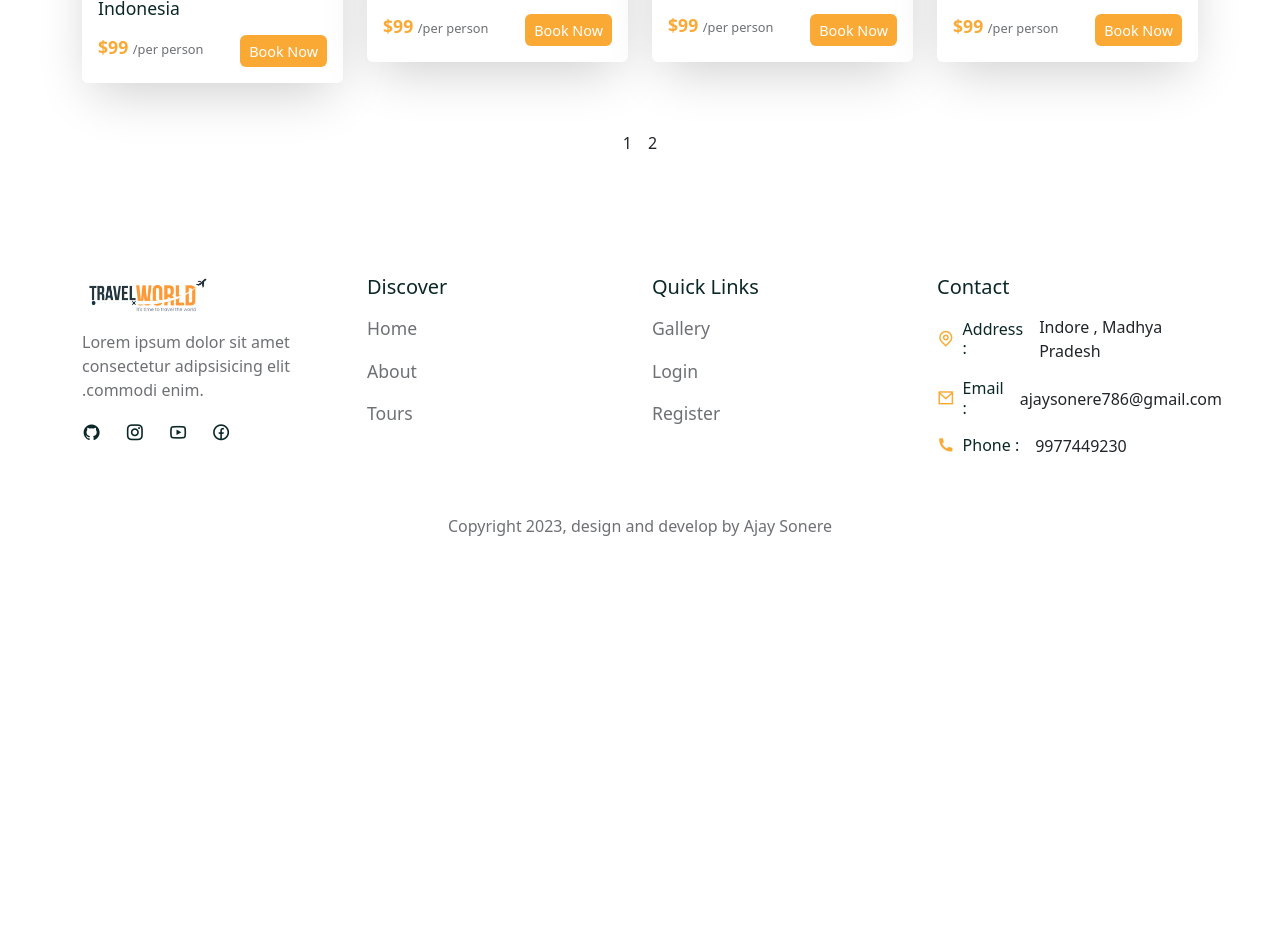
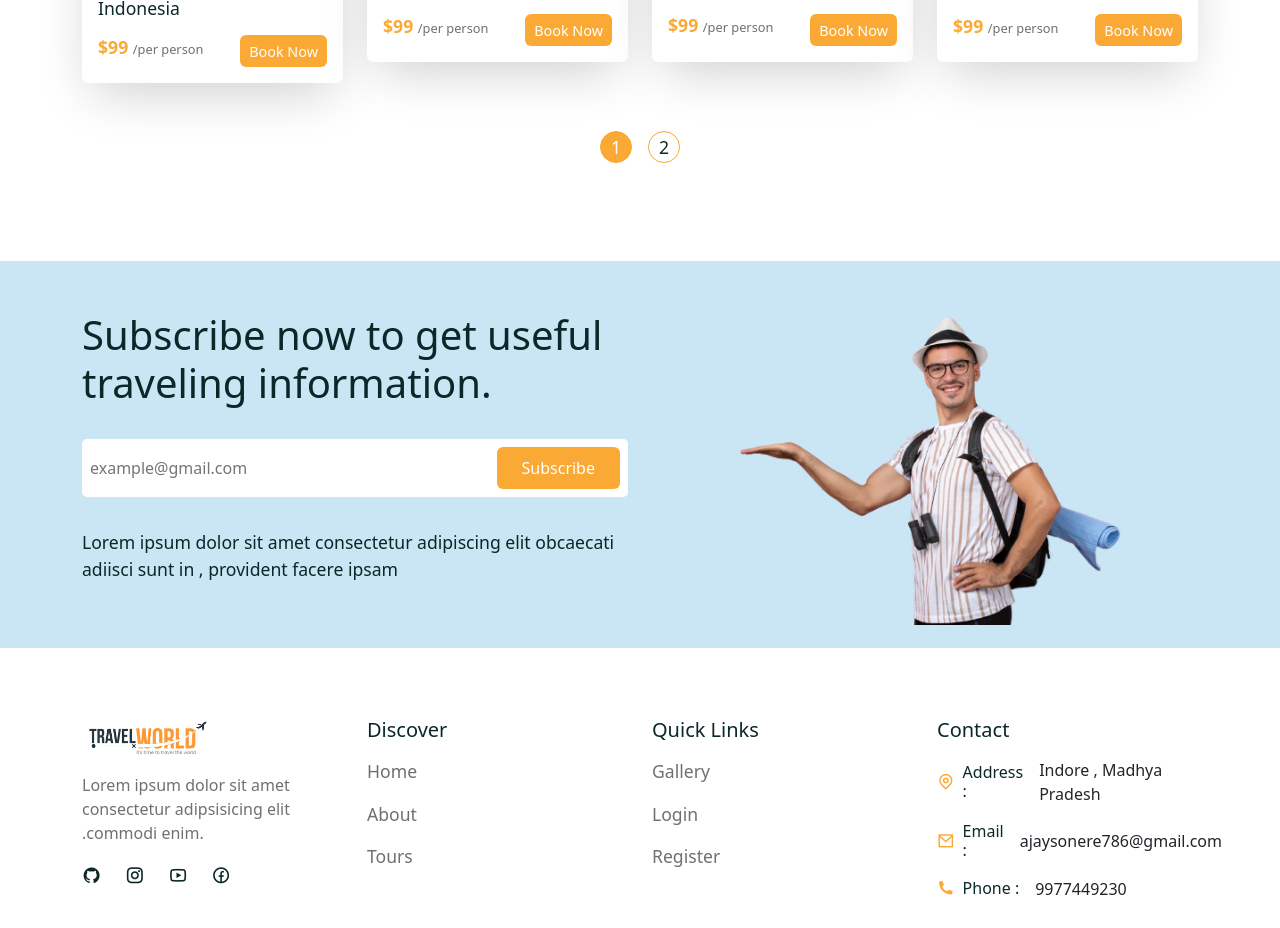
Before and after one commit to ajaysonere/ToursAndTravels, a React (Create React App) app in the folder tour-management/frontend/: page /tours in a window 1280 px wide. Shown: the part 1200-2128 px from the top of the page. Before the commit the page ends 1784 px from the top, so only its background shows below. Built offline with nearby package versions, Linux system fonts and the light colour scheme; a web font is replaced by a local one.

Commit message:
tour section is complete

```diff
--- a/tour-management/frontend/src/pages/Tour.js
+++ b/tour-management/frontend/src/pages/Tour.js
@@ -54,6 +54,8 @@ function Tour(){
               </Row>
             </Container>
           </section>
+
+          <NewsLetter/>
         </>
     );
 }
--- a/tour-management/frontend/src/styles/tour.css
+++ b/tour-management/frontend/src/styles/tour.css
@@ -1,3 +1,19 @@
-.pagination{
+.pagination span{
+    width: 2rem;
+    height: 2rem;
+    padding: 5px;
+    border-radius: 50px;
+    display: flex;
+    align-items: center;
+    justify-content: center;
+    border: 1px solid var(--secondary-color);
+    color: var(--heading-color);
+    font-size: 1.1rem;
+    cursor: pointer;
+    font-size: 700;
+}
 
+.active_page{
+    background: var(--secondary-color);
+    color: #fff !important;
 }
```
